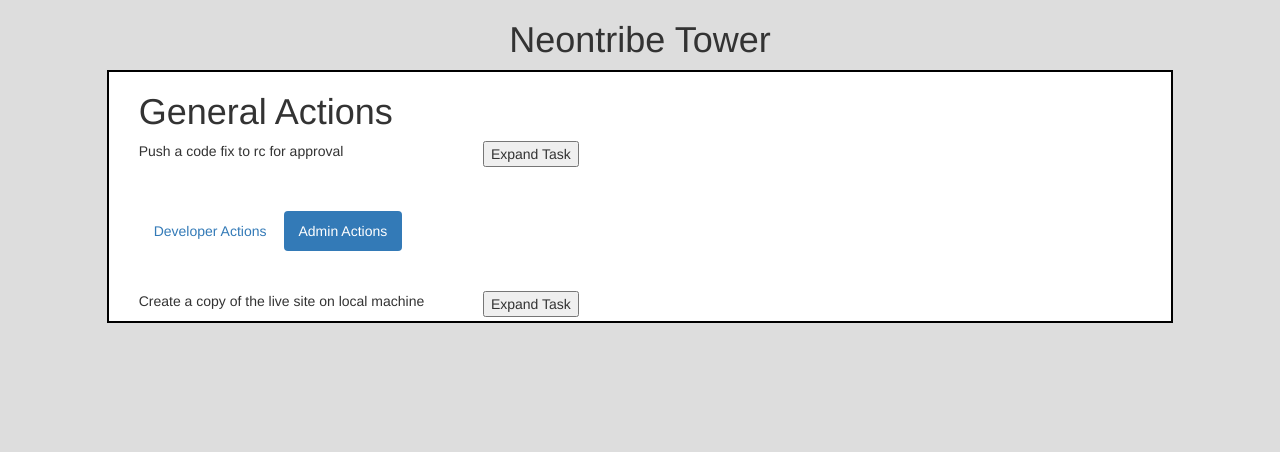
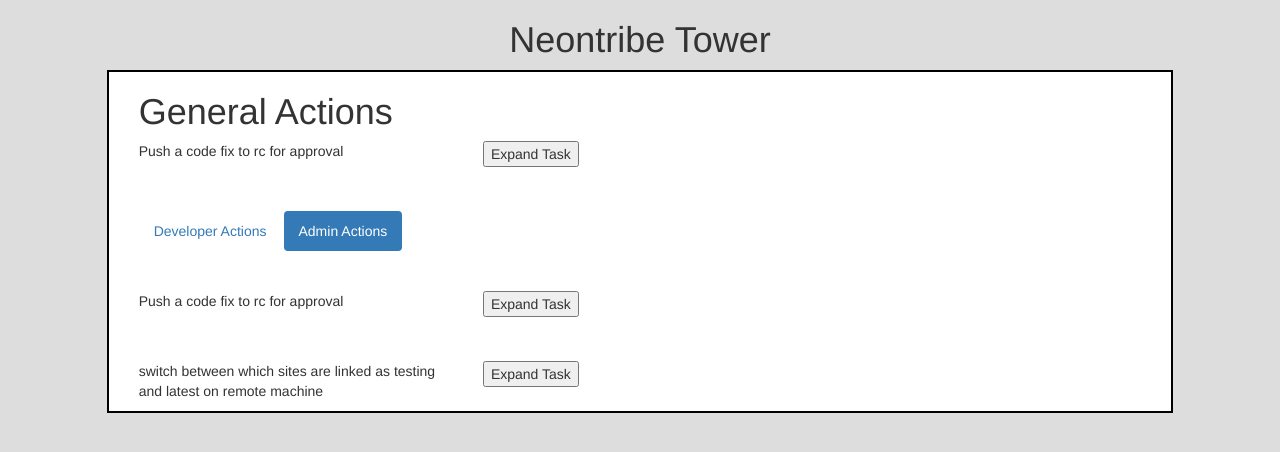
Before and after one commit to RoboPython/flaskStarter, a Flask app: page / in a window 1280 px wide. Shown: the top 452 px of the page. Run offline with Flask 2, Linux system fonts and the light colour scheme; some libraries are stand-ins or nearby versions.

Commit message:
fixed tabs

```diff
--- a/templates/index.html
+++ b/templates/index.html
@@ -69,6 +69,25 @@
                                 </div>
                             </div>
 	                </div>
+		        <br>
+		        <br>
+                        <div ng-controller='switchBetweenSites'>
+                            <div class='row'>
+		                <div class ='col-md-4'>
+                                 <p>switch between which sites are linked as testing and latest on remote machine</p>
+                                </div>
+                                <div class ='col-md-6'>
+	                           <button ng-click='expandTask()'>Expand Task</button>
+                                </div>
+                            </div>
+                            <div ng-show ='taskShown'>
+                                <div class='row'>
+                                    <div class='col-md-12'>
+                                        <p>expand</p>
+                                    </div>
+                                </div>
+                            </div>
+	                </div>
 		   </div>
 	           <div ng-show='developerActions'>
 		        <br>
@@ -101,8 +120,8 @@
         app.controller('mainController', function($scope, $http) {
 	    $scope.adminTab = 'active';
 	    $scope.developerTab = '';
-	    $scope.adminActions = false;
-	    $scope.developerActions = true;
+	    $scope.adminActions = true;
+	    $scope.developerActions = false;
             $scope.switchTabs = function(tab){
             if (tab == 'developer'){
                 $scope.adminTab ='';
@@ -146,5 +165,14 @@
             };
         });
 
+
+        app.controller('switchBetweenSites', function($scope, $http) {
+            $scope.taskShown = false;
+	    $scope.expandTask = function(){
+               $scope.taskShown = !$scope.taskShown;
+            };
+        });
+
+
     </script>
 </html>
```
